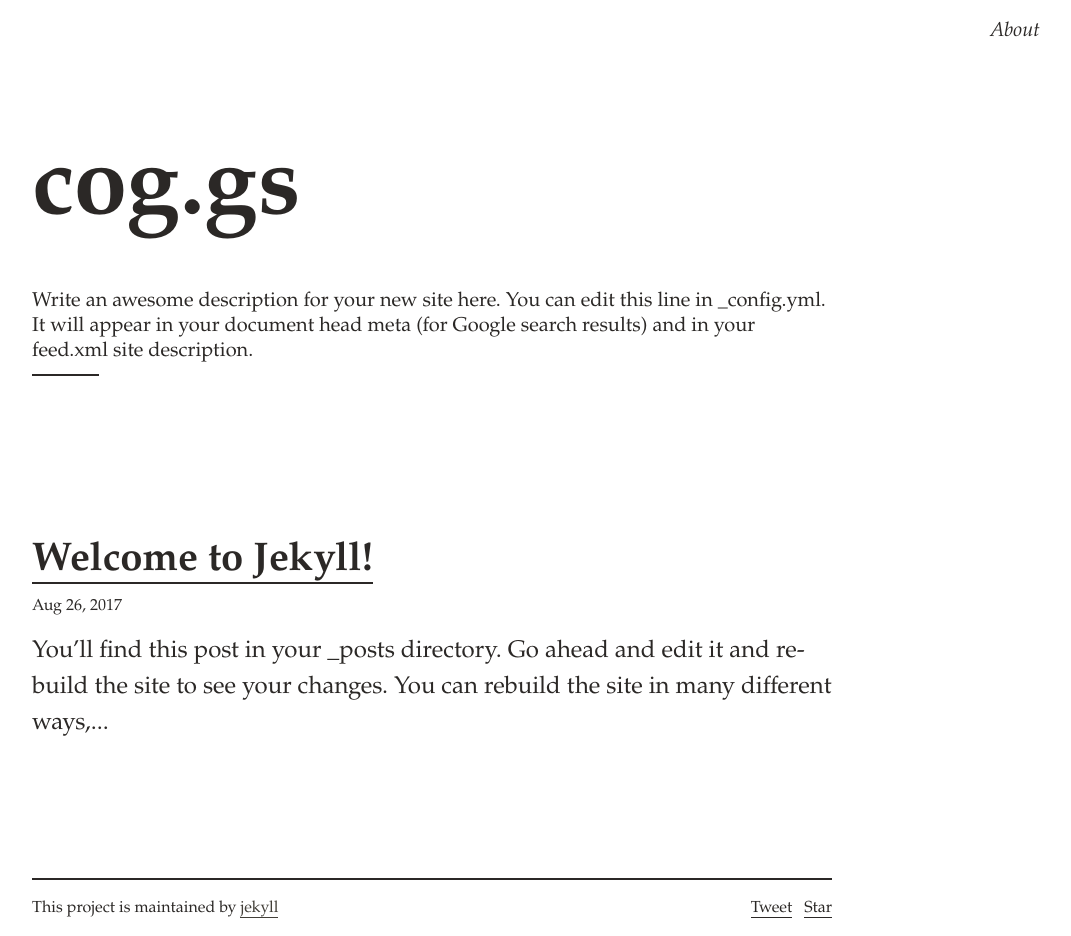
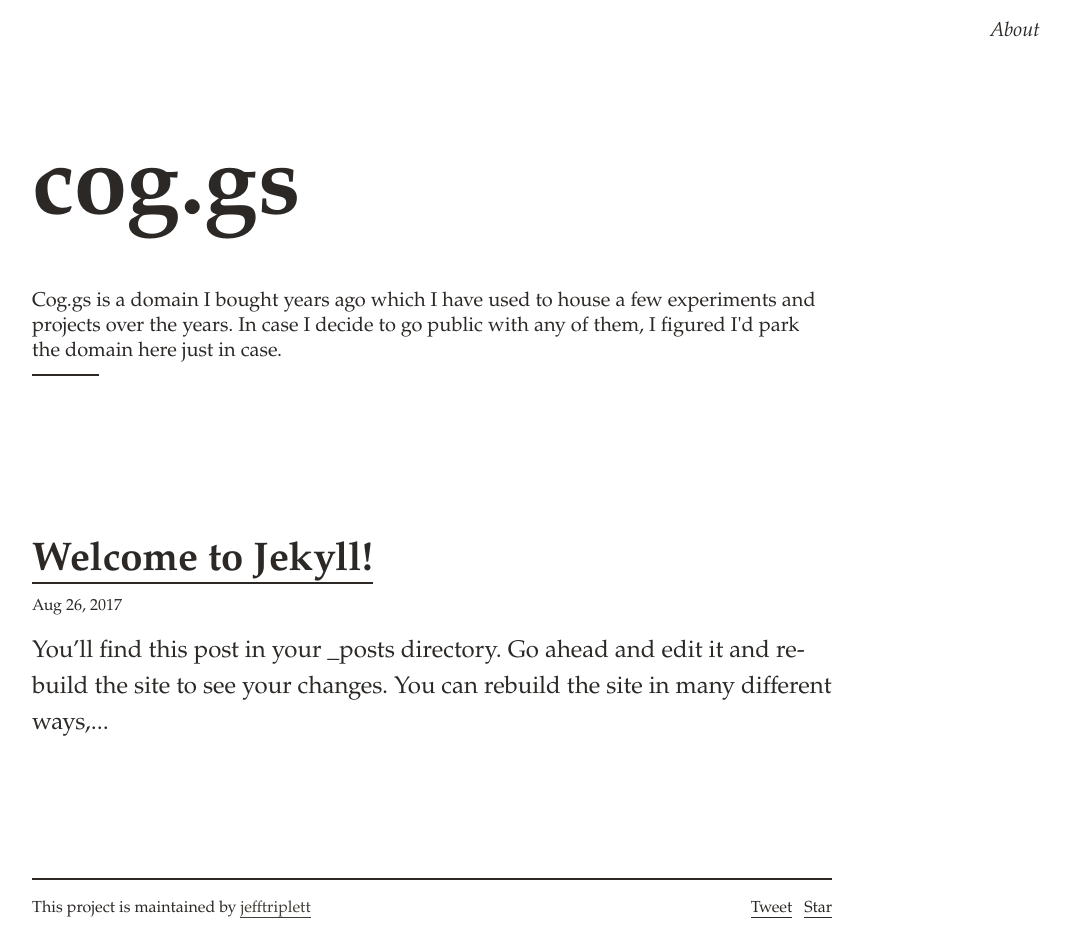
Before and after one commit to jefftriplett/cog.gs, a Jekyll site: the page built from index.md, in a window 1280 px wide. Shown: the whole page, without its empty margins (208-1279 px from the left). Built offline with Jekyll 4.4.1, drawn with Linux system fonts in a browser that asks for light colours; comment, search, counter and statistics services are not loaded.

Commit message:
:snowflake: Updates config info
Signed-off-by: Jeff Triplett <jeff.triplett@gmail.com>

```diff
--- a/_config.yml
+++ b/_config.yml
@@ -15,29 +15,28 @@
 # in the templates via {{ site.myvariable }}.
 title: cog.gs
 email: your-email@example.com
-description: > # this means to ignore newlines until "baseurl:"
-  Write an awesome description for your new site here. You can edit this
-  line in _config.yml. It will appear in your document head meta (for
-  Google search results) and in your feed.xml site description.
+description: >
+  Cog.gs is a domain I bought years ago which I have used to house a few
+  experiments and projects over the years. In case I decide to go public
+  with any of them, I figured I'd park the domain here just in case.
 baseurl: "" # the subpath of your site, e.g. /blog
 url: "" # the base hostname & protocol for your site, e.g. http://example.com
-twitter_username: jekyllrb
-github_username:  jekyll
+twitter_username: webology
+github_username: jefftriplett
 
 # Build settings
 markdown: kramdown
-# theme: jekyll-athena
 plugins:
   - jekyll-feed
 
 # Exclude from processing.
 # The following items will not be processed, by default. Create a custom list
 # to override the default setting.
-# exclude:
-#   - Gemfile
-#   - Gemfile.lock
-#   - node_modules
-#   - vendor/bundle/
-#   - vendor/cache/
-#   - vendor/gems/
-#   - vendor/ruby/
+exclude:
+  - Gemfile
+  - Gemfile.lock
+  - node_modules
+  - vendor/bundle/
+  - vendor/cache/
+  - vendor/gems/
+  - vendor/ruby/
```
